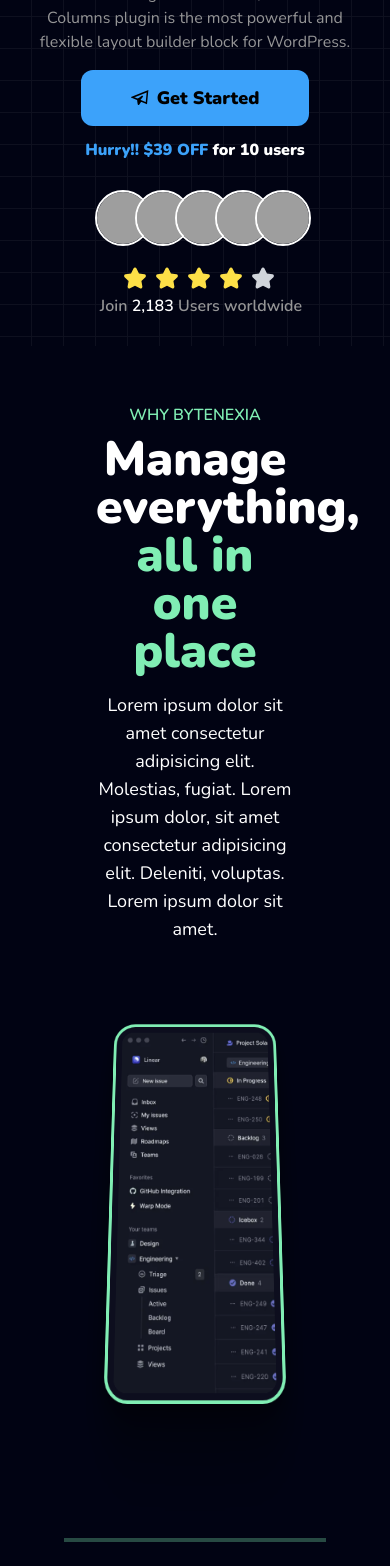
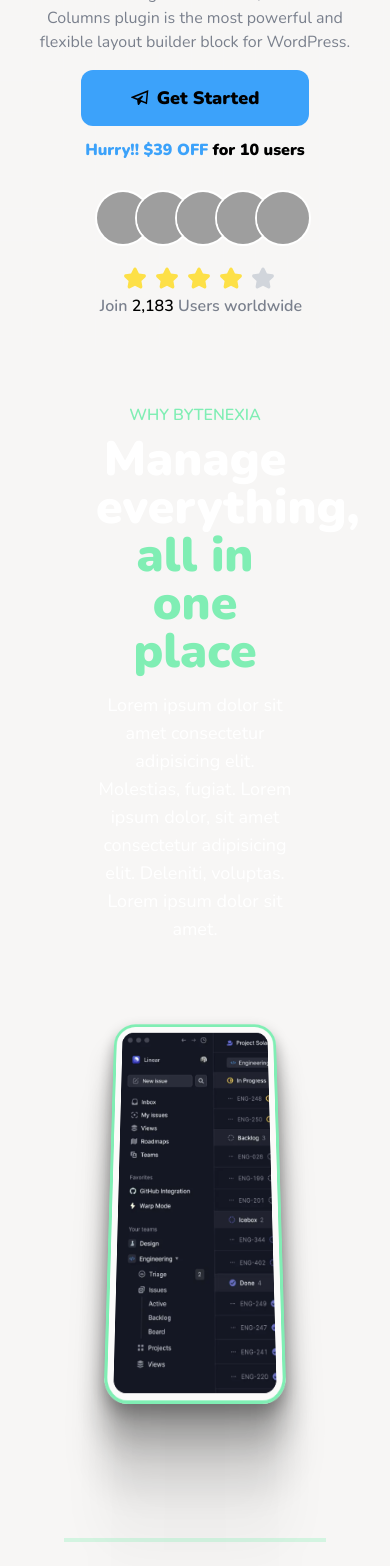
Before and after one commit to badhonparvej481/Nurui, a Next.js app: page / in a window 390 px wide. Shown: the part 240-1806 px from the top of the page. Built offline with nearby package versions, Linux system fonts and the light colour scheme; grey boxes are pictures that could not be loaded.

Commit message:
dark theme implemented with next-theme

```diff
--- a/package.json
+++ b/package.json
@@ -10,13 +10,16 @@
   },
   "dependencies": {
     "clsx": "^2.1.1",
+    "lucide-react": "^0.475.0",
     "mini-svg-data-uri": "^1.4.4",
     "motion": "^12.4.7",
     "next": "15.1.7",
+    "next-themes": "^0.4.4",
     "postcss-scss": "^4.0.9",
     "react": "^19.0.0",
     "react-dom": "^19.0.0",
     "react-icons": "^5.4.0",
+    "react-toggle-dark-mode": "^1.1.1",
     "sass": "^1.85.0",
     "tailwind-merge": "^3.0.1"
   },
--- /dev/null
+++ b/src/app/Provider.tsx
@@ -0,0 +1,28 @@
+"use client";
+import { ThemeProvider } from "next-themes";
+import React from "react";
+
+interface IProps {
+  children: React.ReactNode;
+}
+
+const Provider: React.FC<IProps> = ({ children }) => {
+  const [mounted, setMounted] = React.useState(false);
+  React.useEffect(() => {
+    setMounted(true);
+  }, []);
+
+  if (!mounted) return null;
+  return (
+    <ThemeProvider
+      attribute="class"
+      defaultTheme="system"
+      enableSystem
+      disableTransitionOnChange
+    >
+      {children}
+    </ThemeProvider>
+  );
+};
+
+export default Provider;
--- a/src/app/layout.tsx
+++ b/src/app/layout.tsx
@@ -4,6 +4,7 @@ import "./globals.css";
 import "../styles/main.scss";
 import Navbar from "@/components/layout/Navbar";
 import Footer from "@/components/layout/Footer";
+import Provider from "./Provider";
 
 const nunito = Nunito({
   variable: "--font-nunito",
@@ -30,11 +31,13 @@ export default function RootLayout({
   return (
     <html lang="en">
       <body
-        className={`${nunito.variable} ${creepster.variable} selection:bg-[var(--primary-color)] selection:text-[var(--white-color)] antialiased bg-[var(--background-color)] flex flex-col min-h-screen font-[family-name:var(--font-nunito)]`}
+        className={`${nunito.variable} ${creepster.variable} antialiased bg-[var(--background-color)] flex flex-col min-h-screen font-[family-name:var(--font-nunito)]`}
       >
-        <Navbar />
-        {children}
-        <Footer />
+        <Provider>
+          <Navbar />
+          {children}
+          <Footer />
+        </Provider>
       </body>
     </html>
   );
--- a/src/components/common/CenterIcon.tsx
+++ b/src/components/common/CenterIcon.tsx
@@ -8,7 +8,7 @@ interface IPros {
 const CenterIcon: FC<IPros> = ({ backgroundColor, icon }) => {
   return (
     <button
-      className={`${backgroundColor} size-11 p-2.5 rounded-full flex items-center justify-center`}
+      className={`${backgroundColor} size-11 p-2 rounded-full flex items-center justify-center`}
     >
       {icon}
     </button>
--- /dev/null
+++ b/src/components/common/ThemeSwitcher.tsx
@@ -0,0 +1,27 @@
+"use client";
+import { useTheme } from "next-themes";
+import { useEffect, useState } from "react";
+import { DarkModeSwitch } from "react-toggle-dark-mode";
+
+export default function ThemeSwitcher() {
+  const { setTheme, resolvedTheme } = useTheme();
+  const [mounted, setMounted] = useState(false);
+
+  useEffect(() => {
+    setMounted(true);
+  }, []);
+
+  if (!mounted) return null;
+
+  return (
+    <div className="bg-[var(--primary-color-3)] hover:bg-[var(--primary-color-2)] size-11 p-2 rounded-full flex items-center justify-center">
+      <DarkModeSwitch
+        sunColor="black"
+        moonColor="var(--primary-color)"
+        checked={resolvedTheme === "dark"}
+        onChange={() => setTheme(resolvedTheme === "dark" ? "light" : "dark")}
+        size={22}
+      />
+    </div>
+  );
+}
--- a/src/components/common/animated-gradient-button/AnimatedGradientButton.tsx
+++ b/src/components/common/animated-gradient-button/AnimatedGradientButton.tsx
@@ -17,7 +17,7 @@ const AnimatedGradientButton: React.FC<GradientButtonProps> = ({
   return (
     <button
       className={cn(
-        "group relative mx-auto flex max-w-fit flex-row items-center justify-center rounded-2xl bg-white/40 px-4 py-1.5 text-sm font-medium shadow-[inset_0_-8px_10px_#8fdfff1f] backdrop-blur-sm transition-shadow duration-500 ease-out [--bg-size:300%] hover:shadow-[inset_0_-5px_10px_#8fdfff3f] dark:bg-[var(--background-color)]",
+        "group relative mx-auto flex max-w-fit flex-row items-center justify-center rounded-2xl  px-4 py-1.5 text-sm font-medium shadow-[inset_0_-8px_10px_#8fdfff1f] backdrop-blur-sm transition-shadow duration-500 ease-out [--bg-size:300%] hover:shadow-[inset_0_-5px_10px_#8fdfff3f] bg-[var(--glass-color)] ",
         className
       )}
     >
--- a/src/components/common/animated-gradient-button/AnimatedGradientText.tsx
+++ b/src/components/common/animated-gradient-button/AnimatedGradientText.tsx
@@ -15,10 +15,11 @@ const AnimatedGradientText: React.FC<IProps> = ({
 }) => {
   return (
     <AnimatedGradientButton borderGradient={borderGradient}>
-      🎉 <hr className="mx-2 h-4 w-[1px] shrink-0 bg-[var(--white-color)]" />{" "}
+      🎉{" "}
+      <hr className="mx-2 h-4 w-[1px] shrink-0 bg-[var(--black-color)] dark:bg-[var(--white-color)]" />{" "}
       <span
         className={cn(
-          `inline animate-gradient ${textGradient} bg-[length:var(--bg-size)_100%] bg-clip-text text-transparent`
+          `inline animate-gradient ${textGradient} bg-[length:var(--bg-size)_100%] bg-clip-text text-transparent font-semibold`
         )}
       >
         {title}
--- a/src/components/main/Home/HeroSection.tsx
+++ b/src/components/main/Home/HeroSection.tsx
@@ -62,11 +62,11 @@ const HeroSection = () => {
           </div>
         </div>
         {/* content */}
-        <div className="flex flex-col items-center gap-y-4 md:gap-y-6 lg::gap-y-7 text-center text-[var(--white-color)]">
+        <div className="flex flex-col items-center gap-y-4 md:gap-y-6 lg::gap-y-7 text-center text-[var(--text-primary-color)]">
           <AnimatedGradientText
             title={"Introducing Magic UI"}
-            textGradient="bg-gradient-to-r from-[var(--secondary-color)] via-[var(--primary-color)] to-[var(--secondary-color)]"
-            borderGradient="bg-gradient-to-r from-[#80EEB4]/60 via-[#3CA2FA]/60 to-[#80EEB4]/60"
+            textGradient="bg-[var(--black-color)] dark:bg-gradient-to-r from-[var(--secondary-color)] via-[var(--primary-color)] to-[var(--secondary-color)]"
+            borderGradient="bg-gradient-to-r from-[#80EEB4] dark:from-[#80EEB4]/60 via-[#3CA2FA] dark:via-[#3CA2FA]/100 to-[#80EEB4] dark:to-[#80EEB4]/60"
           />
           {/* title */}
           <h1 className="text-3xl md:text-5xl lg:text-7xl xl:text-5xl 2xl:text-7xl max-w-[62rem] font-bold uppercase leading-[1.1] text-balance">
@@ -80,7 +80,7 @@ const HeroSection = () => {
           </p>
 
           {/* features */}
-          <div className="bg-[var(--glass-color)] px-6 py-3 rounded-2xl hidden md:flex items-center gap-7">
+          <div className="bg-[var(--glass-color)] shadow-lg dark:shadow-none px-6 py-3 rounded-2xl hidden md:flex items-center gap-7">
             {[
               { icon: <MdOutlineMessage />, label: "All message" },
               { icon: <FiPhoneCall />, label: "All call" },
@@ -102,15 +102,16 @@ const HeroSection = () => {
                   "https://res.cloudinary.com/dz1fy2tof/image/upload/v1740289075/snapchat_pseu9j.png",
                   "https://res.cloudinary.com/dz1fy2tof/image/upload/v1740289165/discord_wixqob.png",
                 ],
-                // speedUp: 20,
               }}
             >
               <ShadowAnimationButton title="Get Started" icon={<GrSend />} />
             </CollMode>
 
-            <p className="flex items-center gap-1 font-bold text-[var(--primary-color)]">
-              Hurry!! $39 OFF{" "}
-              <span className="text-[var(--white-color)]">for 10 users</span>
+            <p className="flex items-center gap-1 font-bold">
+              <span className="text-[var(--primary-color)]">
+                Hurry!! $39 OFF
+              </span>{" "}
+              for 10 users
             </p>
 
             <div className="flex flex-col md:flex-row items-center pt-4 md:pt-6">
@@ -118,7 +119,10 @@ const HeroSection = () => {
               <div className="flex flex-col items-center md:items-start gap-1 mt-5 md:mt-0 md:ml-5">
                 <RatingStars />
                 <p className="ml-3 text-[var(--opacity-text-color)] font-semibold">
-                  Join <span className="text-[var(--white-color)]">2,183</span>{" "}
+                  Join{" "}
+                  <span className="text-[var(--text-primary-color)]">
+                    2,183
+                  </span>{" "}
                   Users worldwide
                 </p>
               </div>
--- a/src/styles/abstracts/_Variables.scss
+++ b/src/styles/abstracts/_Variables.scss
@@ -1,53 +1,34 @@
-$primary-color: #3CA2FA;
-$primary-color-2: #3CA2FA4D;
-$primary-color-3: #3CA2FA33;
-$primary-color-4: #3CA2FA1A;
-$secondary-color: #80EEB4;
-$secondary-color-2: #80EEB44D;
-$secondary-color-3: #80EEB433;
-$secondary-color-4: #80EEB41A;
-$background-color: #010313;
+:root {
+    --background-color: #010313;
+    --background-color-2: #181024;
+    --text-primary-color: #fff;
+    --text-secondary-color: #000;
+    --primary-color: #3CA2FA;
+    --primary-color-2: #3CA2FA4D;
+    --primary-color-3: #3CA2FA33;
+    --primary-color-4: #3CA2FA1A;
+    --secondary-color: #80EEB4;
+    --secondary-color-2: #80EEB44D;
+    --secondary-color-3: #80EEB433;
+    --secondary-color-4: #80EEB41A;
+    --white-color: #fff;
+    --black-color: #000;
+    --black-color-2: #736F7F;
+    --black-color-3: #8D94A1;
+    --glass-color: #0D0E1E;
+    --glass-color-2: #1B1D2B;
+    --glass-color-3: #313240;
+    --glass-color-4: #3D3E4B;
+    --glass-color-5: #0D0E1E66;
+    --border-color: #393A3D;
+    --placeholder-color: #8f99b1;
+    --copy-right-color: #6A5F77;
+    --opacity-text-color: #959596;
+}
 
-$background-color-2: #181024;
-
-$white: #fff;
-$black: #000;
-$black-2: #736F7F;
-$black-3: #8D94A1;
-$glass-color: #0D0E1E;
-$glass-color-2: #1B1D2B;
-$glass-color-3: #313240;
-$glass-color-4: #3D3E4B;
-$glass-color-5: #0D0E1E66;
-$border-color: #393A3D;
-$placeholder-color: #8f99b1;
-$copy-right-color: #6A5F77;
-$opacity-text-color: #959596;
-
-:root {
-    --primary-color: #{$primary-color};
-    --primary-color-2: #{$primary-color-2};
-    --primary-color-3: #{$primary-color-3};
-    --primary-color-4: #{$primary-color-4};
-    --secondary-color: #{$secondary-color};
-    --secondary-color-2: #{$secondary-color-2};
-    --secondary-color-3: #{$secondary-color-3};
-    --secondary-color-4: #{$secondary-color-4};
-    --background-color: #{$background-color};
-
-    --background-color-2: #{$background-color-2};
-
-    --white-color: #{$white};
-    --black-color: #{$black};
-    --black-color-2: #{$black-2};
-    --black-color-3: #{$black-3};
-    --glass-color: #{$glass-color};
-    --glass-color-2: #{$glass-color-2};
-    --glass-color-3: #{$glass-color-3};
-    --glass-color-4: #{$glass-color-4};
-    --glass-color-5: #{$glass-color-5};
-    --border-color: #{$border-color};
-    --placeholder-color: #{$placeholder-color};
-    --copy-right-color: #{$copy-right-color};
-    --opacity-text-color: #{$opacity-text-color};
+.light {
+    --background-color: #F7F6F5;
+    --text-primary-color: #000;
+    --opacity-text-color: #7A808D;
+    --glass-color: rgb(255 255 255 / 0.5);
 }
--- a/tailwind.config.ts
+++ b/tailwind.config.ts
@@ -4,6 +4,7 @@ import { default as flattenColorPalette } from 'tailwindcss/lib/util/flattenColo
 import svgToDataUri from 'mini-svg-data-uri'
 
 export default {
+  darkMode: "class",
   content: [
     "./src/pages/**/*.{js,ts,jsx,tsx,mdx}",
     "./src/components/**/*.{js,ts,jsx,tsx,mdx}",
```
Also changed, not shown: src/components/common/AnimationDropdownMenu.tsx (added, +136 -0 lines), src/components/layout/Navbar.tsx (+2 -6 lines), 1 other file (tests, documents, lock files or other folders).
